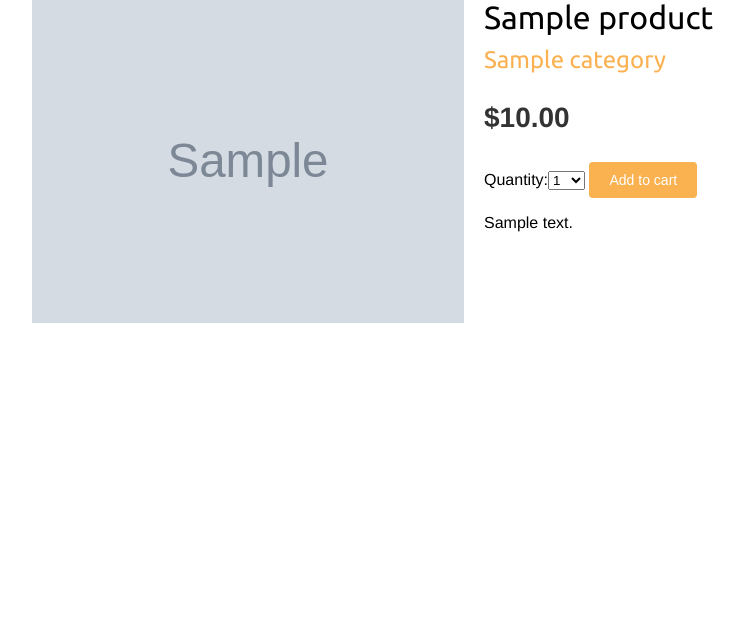
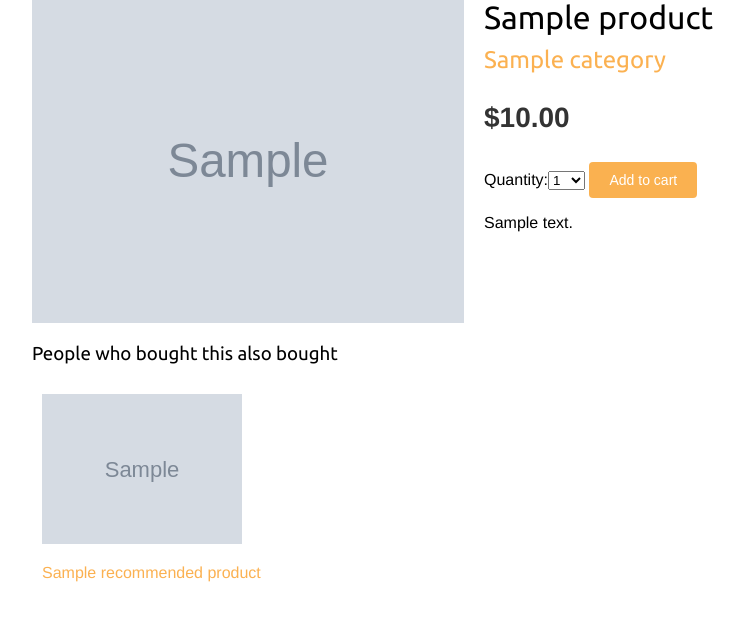
Before and after one commit to blessed-sibanda/online-shop, a Django app: template shop/templates/shop/product/detail.html in a window 1280 px wide. Shown: the part 120-741 px from the top of the page, without its empty margins (68-812 px from the left). Run offline with Django 3.2, Linux system fonts and the light colour scheme; tables that the repository leaves empty hold one stand-in row (values such as "Sample post"); the template is opened without the code that fills it: values that come from a table or form of the project are taken from there, most other values are stand-ins (such as "Sample title", 1, 10 or a date in 2020); grey boxes marked "Sample" are stand-in pictures; parts of the project's set-up code (start-up, migrations or seed data) failed here and were passed over.

Commit message:
implement product recommendation using django & redis

```diff
--- a/config/settings.py
+++ b/config/settings.py
@@ -155,3 +155,7 @@ BRAINTREE_CONF = braintree.Configuration(
 )
 
 STATIC_ROOT = BASE_DIR / 'static'
+
+REDIS_HOST = 'localhost'
+REDIS_PORT = 6379
+REDIS_DB = 1
--- a/shop/static/css/recommendations.css
+++ b/shop/static/css/recommendations.css
@@ -2,8 +2,13 @@
   clear: both;
 }
 
-.recommendations div {
-  float: left;
+.recommendations .items {
+  display: flex;
+  flex-wrap: wrap;
+}
+
+.recommendations .items .item {
+  margin: 10px;
 }
 
 .recommendations img {
--- a/shop/templates/shop/base.html
+++ b/shop/templates/shop/base.html
@@ -6,7 +6,7 @@
     <meta http-equiv="X-UA-Compatible" content="IE=edge">
     <meta name="viewport" content="width=device-width, initial-scale=1.0">
     <title>{% block title %}Online Shop{% endblock %}</title>
-    <link rel="stylesheet" href="{% static 'css/main.css' %}?version=11">
+    <link rel="stylesheet" href="{% static 'css/main.css' %}?version=16">
 </head>
 <body>
     <header id="header">
--- a/shop/templates/shop/product/detail.html
+++ b/shop/templates/shop/product/detail.html
@@ -19,5 +19,6 @@
             <input type="submit" value="Add to cart">
         </form>
         {{ product.description|linebreaks }}
+        {% include 'shop/product/recommended.html' %}
     </div>
 {% endblock %}
--- /dev/null
+++ b/shop/templates/shop/product/recommended.html
@@ -0,0 +1,20 @@
+{% load static %}
+{% if recommended_products %}
+    <div class="recommendations">
+        <h3>People who bought this also bought</h3>
+        <div class="items">
+            {% for p in recommended_products %}
+                <div class="item">
+                    <a href="{{ p.get_absolute_url }}">
+                        <img src="{% if p.image %}{{ p.image.url }}{% else %}{% static 'img/no_image.png' %}{% endif %}" >
+                    </a>
+                    <p>
+                        <a href="{{ p.get_absolute_url }}">
+                            {{ p.name }}
+                        </a>
+                    </p>
+                </div>
+            {% endfor %}
+        </div>
+    </div>
+{% endif %}
--- a/shop/views.py
+++ b/shop/views.py
@@ -1,6 +1,7 @@
 from django.shortcuts import render, get_object_or_404
 from cart.forms import CartAddProductForm
 from .models import Category, Product
+from .recommender import Recommender
 
 
 def product_list(request, category_slug=None):
@@ -18,6 +19,9 @@ def product_detail(request, id, slug):
     product = get_object_or_404(Product, id=id, slug=slug,
                                 available=True)
     cart_product_form = CartAddProductForm()
+    r = Recommender()
+    recommended_products = r.suggest_products_for([product], 4)
     return render(request, 'shop/product/detail.html',
                   {'product': product,
-                   'cart_product_form': cart_product_form})
+                   'cart_product_form': cart_product_form,
+                   'recommended_products': recommended_products})
```
Also changed, not shown: cart/templates/cart/detail.html (+7 -1 lines), cart/views.py (+7 -1 lines), shop/recommender.py (added, +58 -0 lines), README.md.
